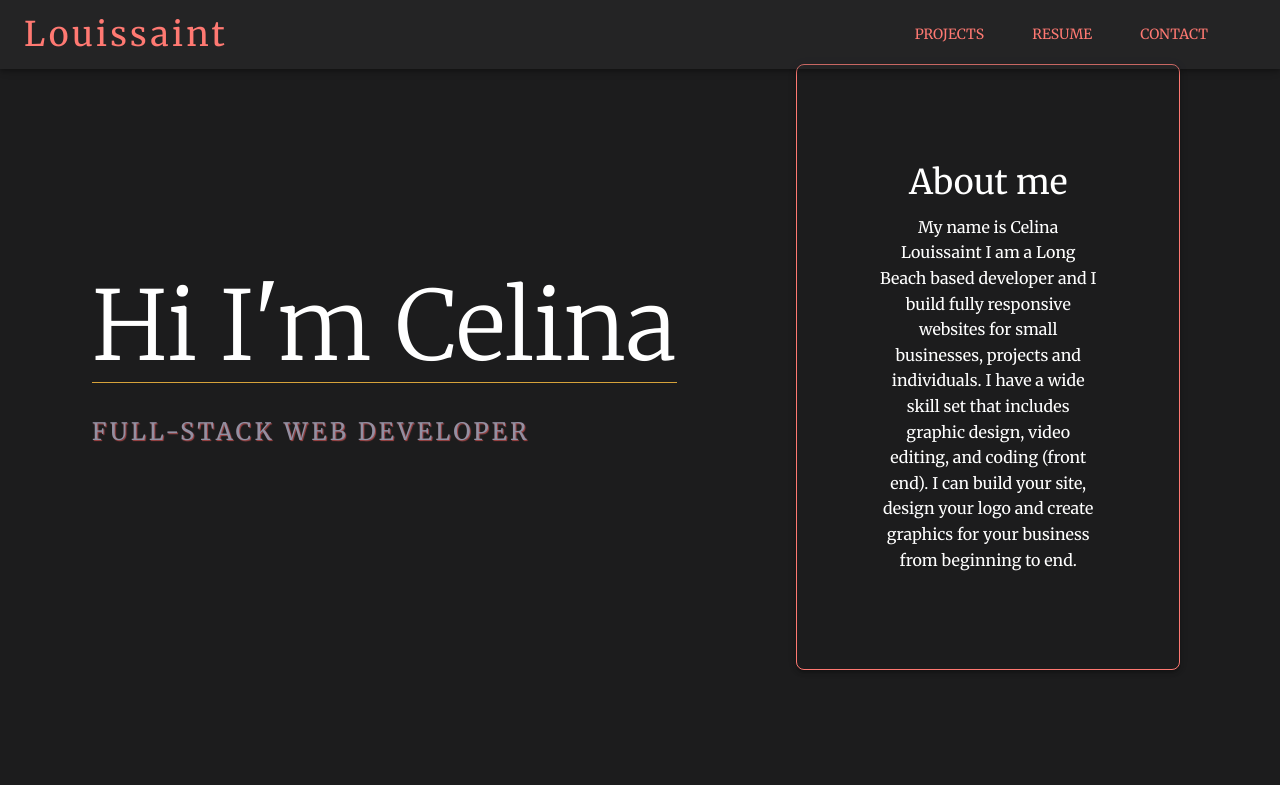
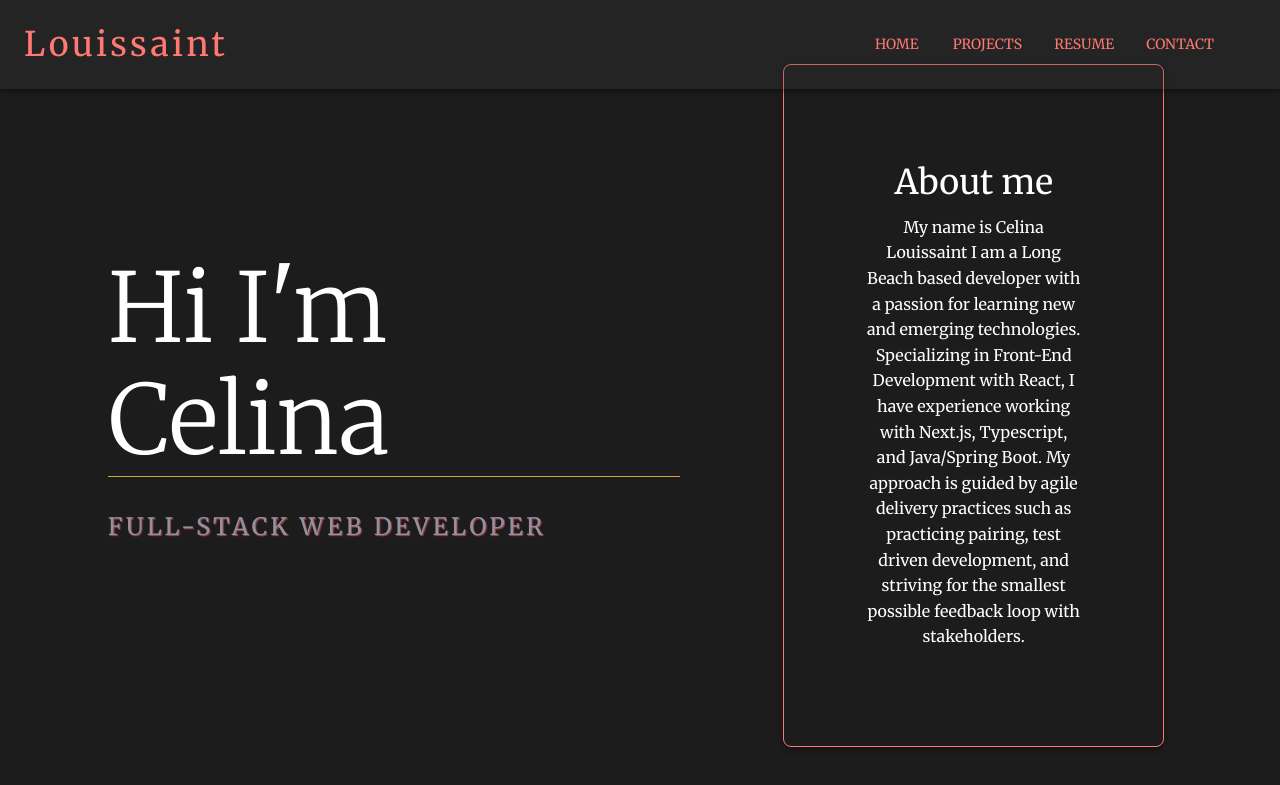
Before and after one commit to celinalou92/louissaint.me, a Next.js app: page / in a window 1280 px wide. Shown: the top 785 px of the page. Built offline with nearby package versions, Linux system fonts and the light colour scheme.

Commit message:
Add Navbar Drawer

```diff
--- a/app/components/aboutMe/AboutMe.tsx
+++ b/app/components/aboutMe/AboutMe.tsx
@@ -5,7 +5,7 @@ export const AboutMe = () => {
     return (
         <Box
             sx={{
-                width: "30vw",
+                width: "auto",
                 py: 12,
                 px: 10,
                 boxShadow: 3,
@@ -25,7 +25,7 @@ export const AboutMe = () => {
                 align="center"
                 lineHeight="1.6"
                 >
-                My name is Celina Louissaint I am a Long Beach based developer and I build fully responsive websites for small businesses, projects and individuals. I have a wide skill set that includes graphic design, video editing, and coding (front end). I can build your site, design your logo and create graphics for your business from beginning to end.
+                My name is Celina Louissaint I am a Long Beach based developer with a passion for learning new and emerging technologies. Specializing in Front-End Development with React, I have experience working with Next.js, Typescript, and Java/Spring Boot. My approach is guided by agile delivery practices such as practicing pairing, test driven development, and striving for the smallest possible feedback loop with stakeholders.
             </Typography>
         </Box>
     )
--- a/app/components/footer/Footer.tsx
+++ b/app/components/footer/Footer.tsx
@@ -2,43 +2,44 @@ import { Box, Button, Stack, Typography, styled } from "@mui/material";
 import LinkedInIcon from '@mui/icons-material/LinkedIn';
 import GitHubIcon from '@mui/icons-material/GitHub';
 import MailOutlineIcon from '@mui/icons-material/MailOutline';
+import { Span } from "next/dist/trace";
 
 
 export const Footer = () => {
     const contactData = [
         {
             method: "Email",
-            linkText:"celinalouissaint@gmail.com",
+            linkText: "celinalouissaint@gmail.com",
             link: "https://celinalouissaint@gmail.com",
-            icon: <MailOutlineIcon  />,
+            icon: <MailOutlineIcon />,
         },
         {
             method: "Github",
-            linkText:"github.com/celinalou92",
+            linkText: "github.com/celinalou92",
             link: "https://github.com/celinalou92",
             icon: <GitHubIcon />,
         },
         {
             method: "LinkedIn",
-            linkText:"linkedin.com/in/louissaint-c",
+            linkText: "linkedin.com/in/louissaint-c",
             link: "https://linkedin.com/in/louissaint-c",
             icon: <LinkedInIcon />,
         },
     ]
     return (
         <Box id="footer" sx={{ bgcolor: 'background.default', p: 8 }} component="footer">
-            <Typography variant="h5" align="left" margin="1em auto">
+            <Typography variant="h5" margin="1em auto">
                 Contact Celina
             </Typography>
+            <Stack width="100%">
                 {contactData.map((contact) => (
-                <Stack key={contact.method} display="flex" direction={"row"}  alignItems="center" width="100%">
-
+                    <Box key={contact.method} >
                         <Button
                             href={contact.link}
                             target="_blank"
                             startIcon={contact.icon}
                             size="large"
-                    fullWidth
+                            sx={{ display: "flex", flexDirection: "row" }}
                         >
                             {contact.method}:
                         </Button>
@@ -50,8 +51,9 @@ export const Footer = () => {
                         >
                             {contact.linkText}
                         </Button>
+                    </Box>
+                ))}
             </Stack>
-            ))}
         </Box>
     );
 };
--- a/app/components/hero/Hero.tsx
+++ b/app/components/hero/Hero.tsx
@@ -10,10 +10,12 @@ export const Hero = () => {
 
     return (
         <Grid
+        flexDirection="row"
         alignItems="center"
         justifyContent="space-around"
             container
-            columnGap={8}
+            columnGap={2}
+            rowGap={2}
             sx={{
                 pt: 8,
                 pb: 6,
@@ -21,7 +23,7 @@ export const Hero = () => {
                 pl: 4,
             }}
         >
-            <Grid item>
+            <Grid item md={12} lg={6}>
                 <Typography
                     variant="h1"
                     align="left"
@@ -43,10 +45,7 @@ export const Hero = () => {
                     FULL-STACK WEB DEVELOPER
                 </Typography>
             </Grid>
-            <Grid
-                item
-
-            >
+            <Grid item  md={12} lg={4}>
                 <AboutMe />
             </Grid>
         </Grid>
--- a/app/components/navBar/NavDrawer.tsx
+++ b/app/components/navBar/NavDrawer.tsx
@@ -1,108 +1,63 @@
 import * as React from 'react';
-import AppBar from '@mui/material/AppBar';
 import Box from '@mui/material/Box';
-import CssBaseline from '@mui/material/CssBaseline';
-import Divider from '@mui/material/Divider';
-import Drawer from '@mui/material/Drawer';
 import IconButton from '@mui/material/IconButton';
-import List from '@mui/material/List';
-import ListItem from '@mui/material/ListItem';
-import ListItemButton from '@mui/material/ListItemButton';
-import ListItemText from '@mui/material/ListItemText';
 import MenuIcon from '@mui/icons-material/Menu';
-import Toolbar from '@mui/material/Toolbar';
 import Typography from '@mui/material/Typography';
-import Button from '@mui/material/Button';
+import { Menu, MenuItem } from '@mui/material';
+import { useState } from 'react';
 
-interface Props {
-  /**
-   * Injected by the documentation to work in an iframe.
-   * You won't need it on your project.
-   */
-  window?: () => Window;
-}
 
-const drawerWidth = 240;
-const navItems = ['Home', 'About', 'Contact'];
+export const DrawerAppBar = ({ navItems }: { navItems: Array<string> }) => {
 
-export default function DrawerAppBar(props: Props) {
-  const { window } = props;
-  const [mobileOpen, setMobileOpen] = React.useState(false);
+  const hideOnDesktop = { md: "none", lg: "none", xl: "none" }
 
-  const handleDrawerToggle = () => {
-    setMobileOpen((prevState) => !prevState);
+  const [anchorEl, setAnchorEl] = useState<null | HTMLElement>(null);
+  const open = Boolean(anchorEl);
+
+  const handleClick = (event: React.MouseEvent<HTMLButtonElement>) => {
+    setAnchorEl(event.currentTarget);
   };
 
-  const drawer = (
-    <Box onClick={handleDrawerToggle} sx={{ textAlign: 'center' }}>
-      <Typography variant="h6" sx={{ my: 2 }}>
-        MUI
-      </Typography>
-      <Divider />
-      <List>
-        {navItems.map((item) => (
-          <ListItem key={item} disablePadding>
-            <ListItemButton sx={{ textAlign: 'center' }}>
-              <ListItemText primary={item} />
-            </ListItemButton>
-          </ListItem>
-        ))}
-      </List>
-    </Box>
-  );
+  const handleClose = () => {
+    setAnchorEl(null);
+  };
 
-  const container = window !== undefined ? () => window().document.body : undefined;
 
   return (
-    <Box sx={{ display: 'flex' }}>
-      <CssBaseline />
-      <AppBar component="nav">
-        <Toolbar>
+    <Box sx={{ textAlign: 'center' }}>
       <IconButton
-            color="inherit"
-            aria-label="open drawer"
+        id="basic-button"
+        aria-controls={open ? 'basic-menu' : undefined}
+        aria-haspopup="true"
+        aria-expanded={open ? 'true' : undefined}
+        onClick={handleClick}
+        size="large"
+        aria-label="menu"
+        sx={{ display: hideOnDesktop, mr: 2 }}
         edge="start"
-            onClick={handleDrawerToggle}
-            sx={{ mr: 2, display: { sm: 'none' } }}
       >
-            <MenuIcon />
+        <MenuIcon
+          sx={{ color: "text.secondary" }}
+        />
       </IconButton>
-          <Typography
-            variant="h6"
-            component="div"
-            sx={{ flexGrow: 1, display: { xs: 'none', sm: 'block' } }}
-          >
-            MUI
-          </Typography>
-          <Box sx={{ display: { xs: 'none', sm: 'block' } }}>
-            {navItems.map((item) => (
-              <Button key={item} sx={{ color: '#fff' }}>
-                {item}
-              </Button>
-            ))}
-          </Box>
-        </Toolbar>
-      </AppBar>
-      <nav>
-        <Drawer
-          container={container}
-          variant="temporary"
-          open={mobileOpen}
-          onClose={handleDrawerToggle}
-          ModalProps={{
-            keepMounted: true, // Better open performance on mobile.
-          }}
+      <Menu
+        id="menu-appbar"
+        anchorEl={anchorEl}
+        open={open}
+        onClose={handleClose}
+        keepMounted
         sx={{
-            display: { xs: 'block', sm: 'none' },
-            '& .MuiDrawer-paper': { boxSizing: 'border-box', width: drawerWidth },
+          display: { xs: 'block', md: 'none' },
         }}
       >
-          {drawer}
-        </Drawer>
-      </nav>
-      <Box component="main" sx={{ p: 3 }}>
-        <Toolbar />
+        {navItems.map((navItem) => (
+          <MenuItem
+            key={navItem}
+          >
+            <Typography component="a" textAlign="center">{navItem}</Typography>
+          </MenuItem>
+        ))}
+      </Menu>
     </Box>
-    </Box>
-  );
-}
+  )
+};
--- a/app/components/navBar/Navbar.tsx
+++ b/app/components/navBar/Navbar.tsx
@@ -1,51 +1,59 @@
+"use client"
 import { AppBar, Toolbar, Typography, IconButton, Container, Button } from "@mui/material";
 import MenuIcon from '@mui/icons-material/Menu';
 import Link from "next/link";
+import { useState } from "react";
+import { DrawerAppBar } from "./NavDrawer";
 
 export const NavBar = () => {
     const flexRowCenterCenterEnd={ display: 'flex', flexDirection: "row", alignItems: "center",  justifyContent: "flex-end" }
 
     const hideOnMoble = { xs: "none", sm: 'none', md:"flex" };
-    const hideOnDesktop = { md:"none", lg:"none", xl: "none"}
+    const [mobileOpen, setMobileOpen] = useState(false);
 
+
+      const navItems = ['Home', "Projects", 'About', 'Contact'];
     return (
         <>
             <AppBar position="fixed">
-                <Toolbar sx={{display:flexRowCenterCenterEnd}}>
+                <Toolbar sx={{display: 'flex', flexDirection: "row",  justifyContent:"space-between", padding:"1rem"}}>
                     <Link href="/">
                         <Typography variant="h4" color="text.secondary" sx={{ letterSpacing: ".2rem" }}>
                             Louissaint
                         </Typography>
                     </Link>
-                    <Container sx={{display:flexRowCenterCenterEnd}}>
-                        <Button href="#projects"
-                            sx={{ margin: "1rem", display: hideOnMoble}}
+                    <Container  sx={{margin:"10px", display:flexRowCenterCenterEnd}}>
+                    <Button href="/"
+                            color="secondary"
+                            sx={{ marginLeft: "1rem", display: hideOnMoble }}
+                        >
+                            Home
+                        </Button>
+                        <Button href="/#projects"
+                            sx={{ marginLeft: "1rem", display: hideOnMoble}}
                             color="secondary"
                         >
                             Projects
                         </Button>
-                        <Button href="#text-buttons"
+                        <Button href="/resume"
                             color="secondary"
-                            sx={{ margin: "1rem", display: hideOnMoble }}
+                            sx={{ marginLeft: "1rem", display: hideOnMoble }}
                         >
                             Resume
                         </Button>
                         <Button href="#footer"
-                            sx={{ margin: "1rem", display: hideOnMoble }}
+                            sx={{ marginLeft: "1rem", display: hideOnMoble }}
                             color="secondary"
                         >
                             Contact
                         </Button>
                     </Container>
-                    <IconButton
-                        size="large"
-                        aria-label="menu"
-                        sx={{ display: hideOnDesktop, mr: 2 }}
-                    >
-                        <MenuIcon
-                            sx={{ color: "text.secondary" }}
-                        />
-                    </IconButton>
+
+                    <DrawerAppBar
+                    setMobileOpen={setMobileOpen}
+                    mobileOpen={mobileOpen}
+                    navItems={navItems}
+                    />
                 </Toolbar>
             </AppBar>
         </>
```
Lines whose indentation alone changed are shown as unchanged.
